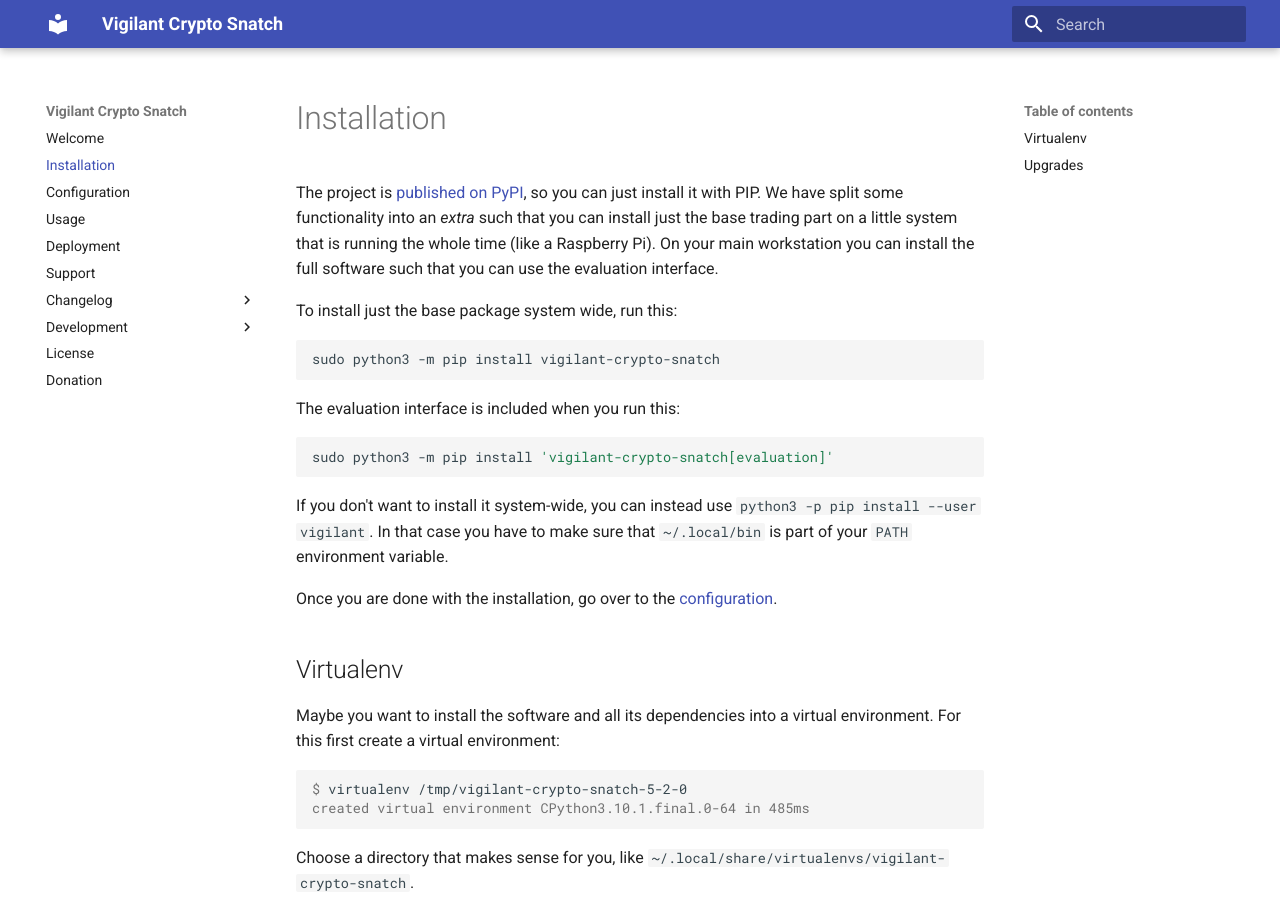
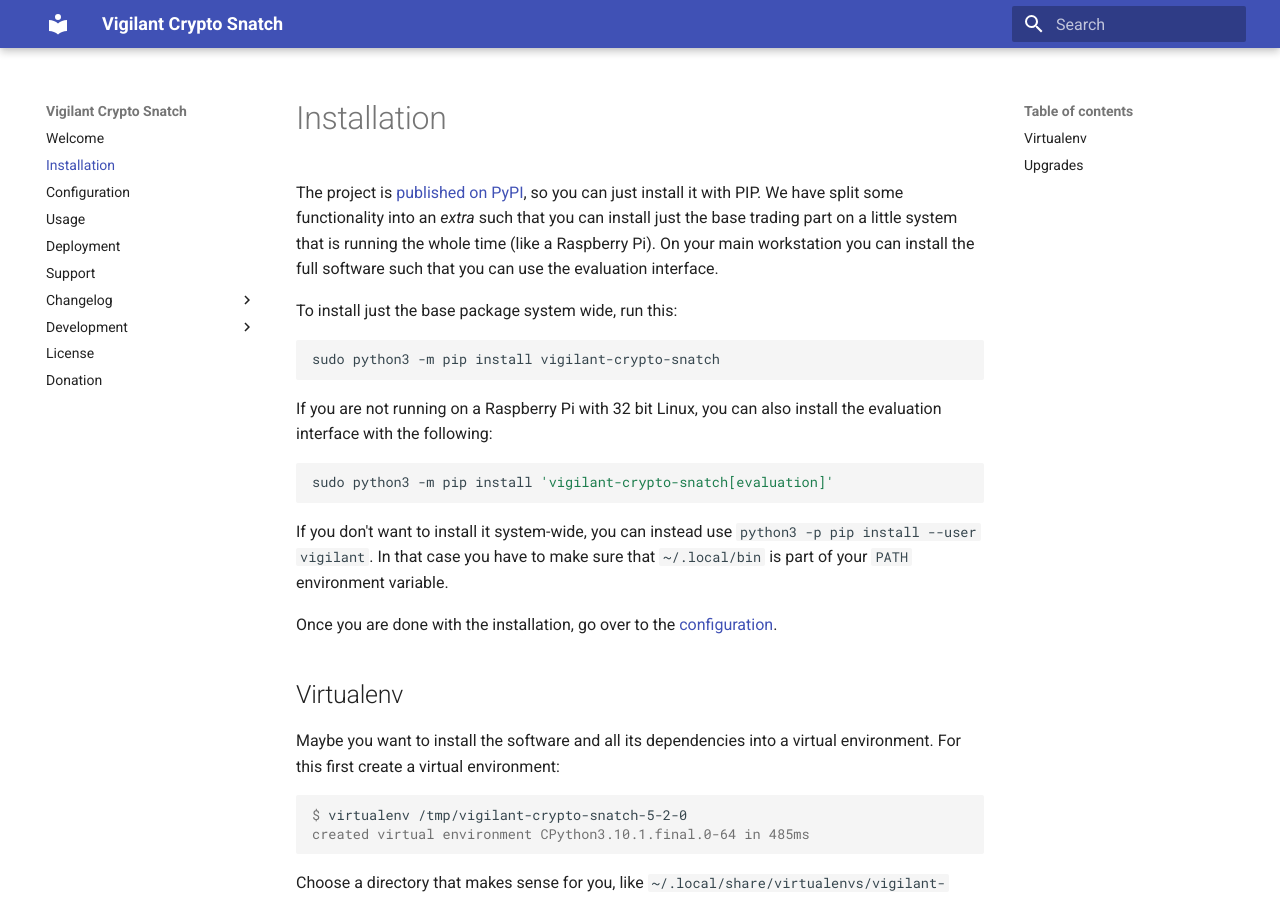
Before and after one commit to martin-ueding/vigilant-crypto-snatch, an MkDocs documentation site: the page built from docs/installation.md, in a window 1280 px wide and 900 px high. Built offline with MkDocs 1.6.1 and Material for MkDocs 9.7.7, drawn with Linux system fonts in a browser that asks for light colours.

Commit message:
Mention 32 bit Raspberry Pi

````diff
--- a/docs/installation.md
+++ b/docs/installation.md
@@ -8,7 +8,7 @@
 sudo python3 -m pip install vigilant-crypto-snatch
 ```
 
-The evaluation interface is included when you run this:
+If you are not running on a Raspberry Pi with 32 bit Linux, you can also install the evaluation interface with the following:
 
 ```bash
 sudo python3 -m pip install 'vigilant-crypto-snatch[evaluation]'
````
